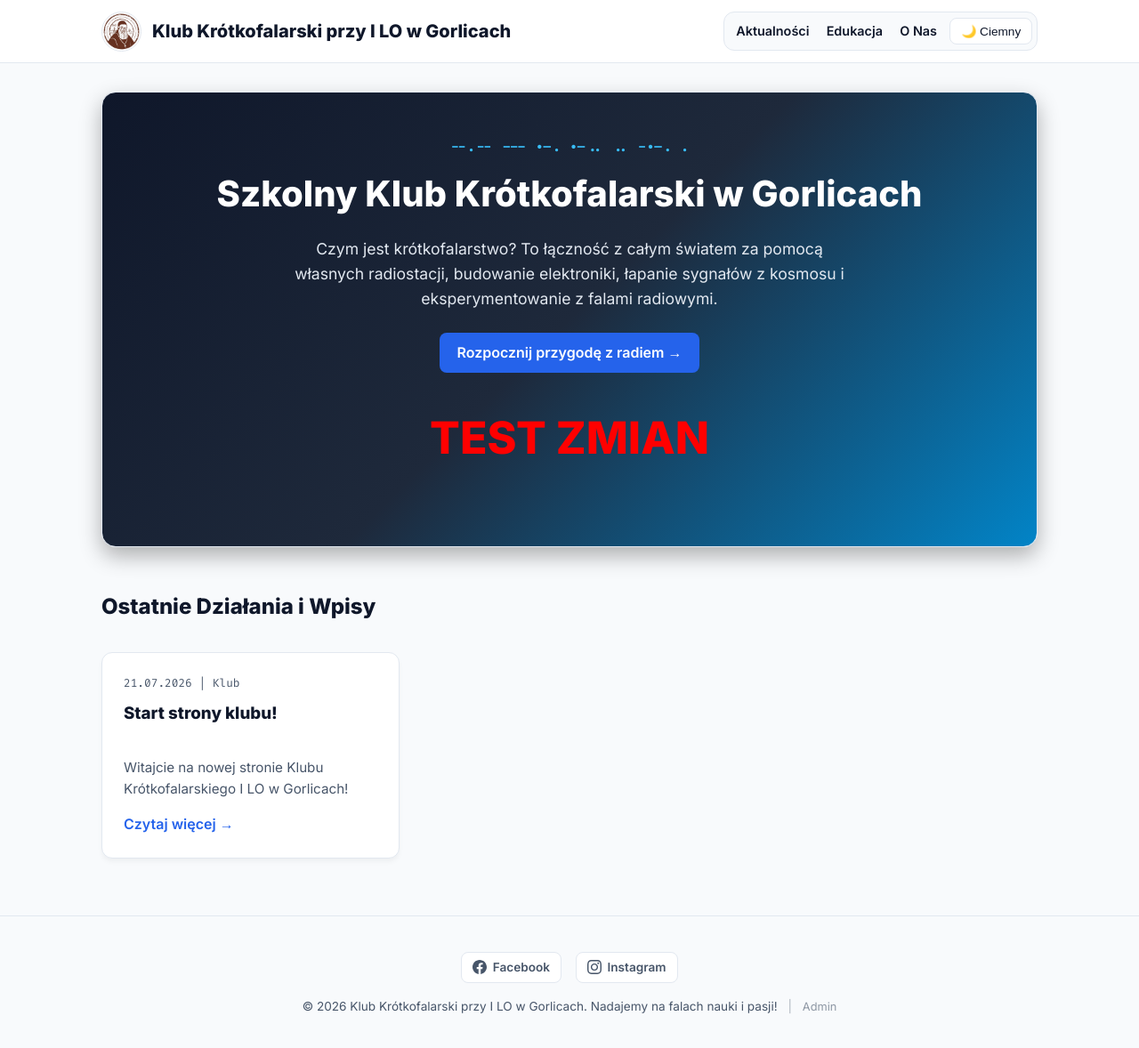
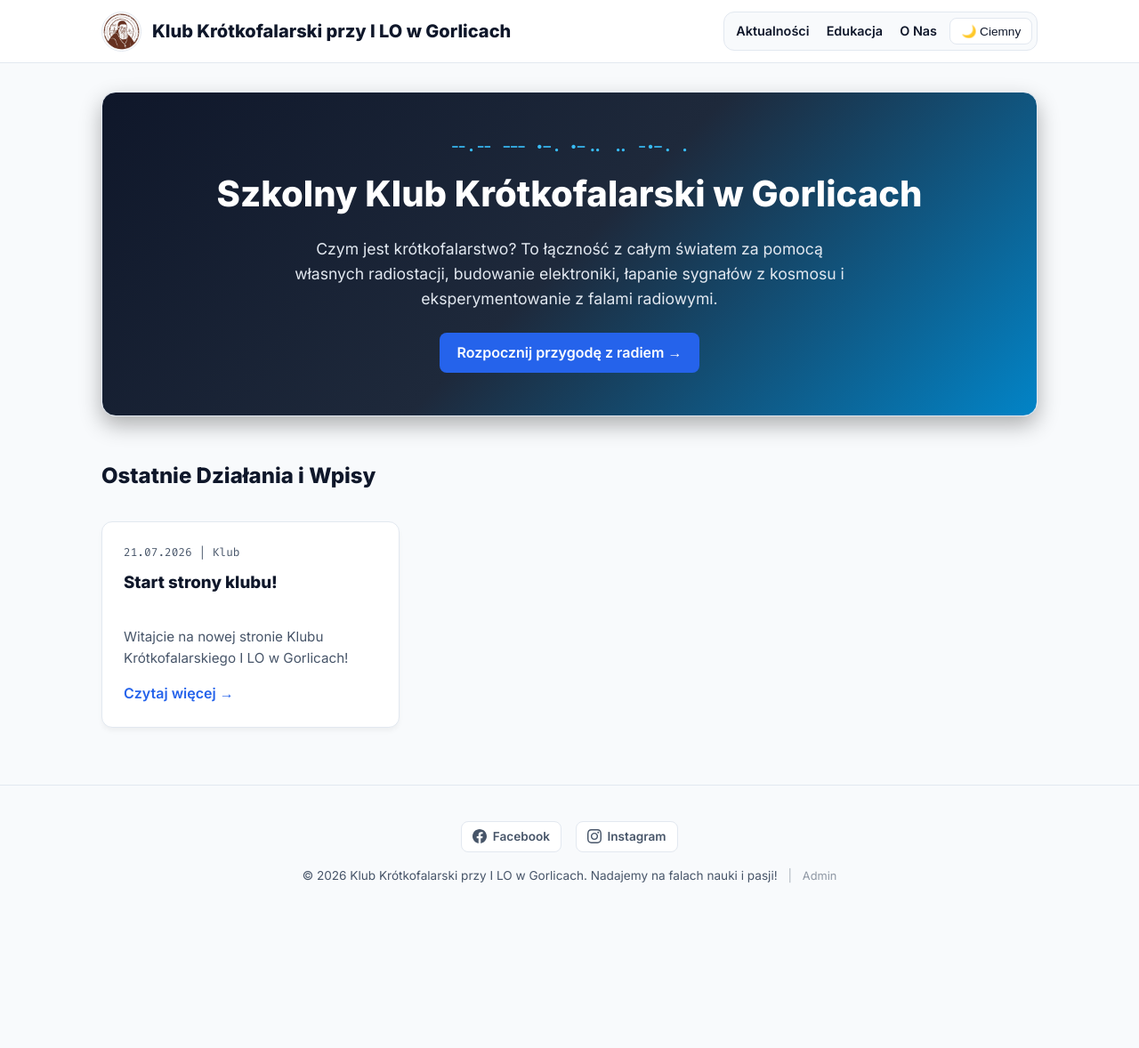
Before and after one commit to klub-kf-kromer/klub-kf-kromer.github.io, a Jekyll site: the page built from index.html, in a window 1280 px wide and 1183 px high. Shown: the top 1178 px of the window at 89% size. Built offline with Jekyll 4.4.1, drawn with Linux system fonts in a browser that asks for light colours.

Commit message:
Update index.html

```diff
--- a/index.html
+++ b/index.html
@@ -10,7 +10,6 @@ title: "Strona Główna"
     Czym jest krótkofalarstwo? To łączność z całym światem za pomocą własnych radiostacji, budowanie elektroniki, łapanie sygnałów z kosmosu i eksperymentowanie z falami radiowymi.
   </p>
   <a href="{{ '/edukacja/' | relative_url }}" class="btn">Rozpocznij przygodę z radiem &rarr;</a>
-  <h1 style="color: red; font-size: 50px;">TEST ZMIAN</h1>
 </div>
 
 <h2>Ostatnie Działania i Wpisy</h2>
```
